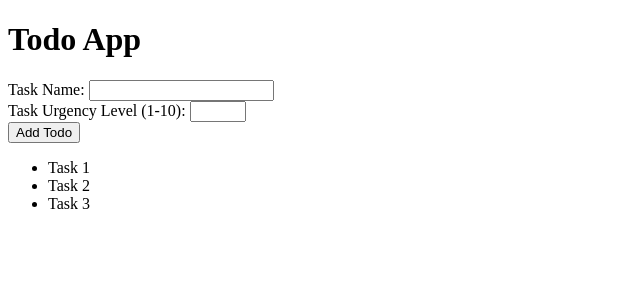
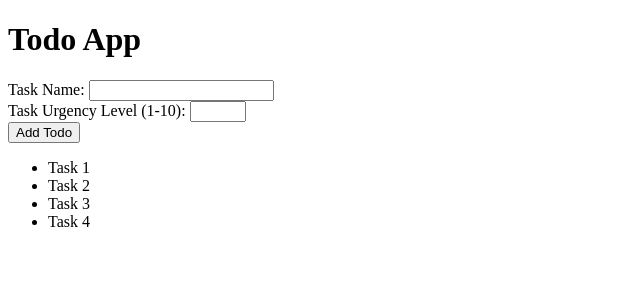
Before and after one commit to Nielam-Dass/Todo-App-Collection, a React (Vite) app in the folder todo_apps/001-react-ts-app/: page / in a window 1280 px wide. Shown: the top 300 px of the page, without its empty margins (0-640 px from the left). Built offline with nearby package versions, Linux system fonts and the light colour scheme.

Commit message:
Store task list with useState hook

```diff
--- a/todo_apps/001-react-ts-app/src/App.tsx
+++ b/todo_apps/001-react-ts-app/src/App.tsx
@@ -1,12 +1,15 @@
+import { useState } from "react"
 import AddTodoForm from "./AddTodoForm"
 import TodoList from "./TodoList"
 
 function App() {
+  const [tasks, setTasks] = useState<string[]>(["Task 1", "Task 2", "Task 3", "Task 4"]);
+
   return (
     <>
       <h1>Todo App</h1>
       <AddTodoForm />
-      <TodoList/>
+      <TodoList tasks={tasks}/>
     </>
   )
 }
--- a/todo_apps/001-react-ts-app/src/TodoList.tsx
+++ b/todo_apps/001-react-ts-app/src/TodoList.tsx
@@ -1,13 +1,15 @@
 import { ReactNode } from "react";
 import TodoItem from "./TodoItem";
 
-function TodoList(){
-    const tasks: string[] = ["Task 1", "Task 2", "Task 3"];
+interface TodoListProps {
+    tasks: string[];
+}
 
+function TodoList(props: TodoListProps){
     return (
         <>
         <ul>
-            {tasks.map((task: string, index: number): ReactNode => {
+            {props.tasks.map((task: string, index: number): ReactNode => {
                 return(
                     <li key={index}>
                         <TodoItem taskName={task}/>
```
